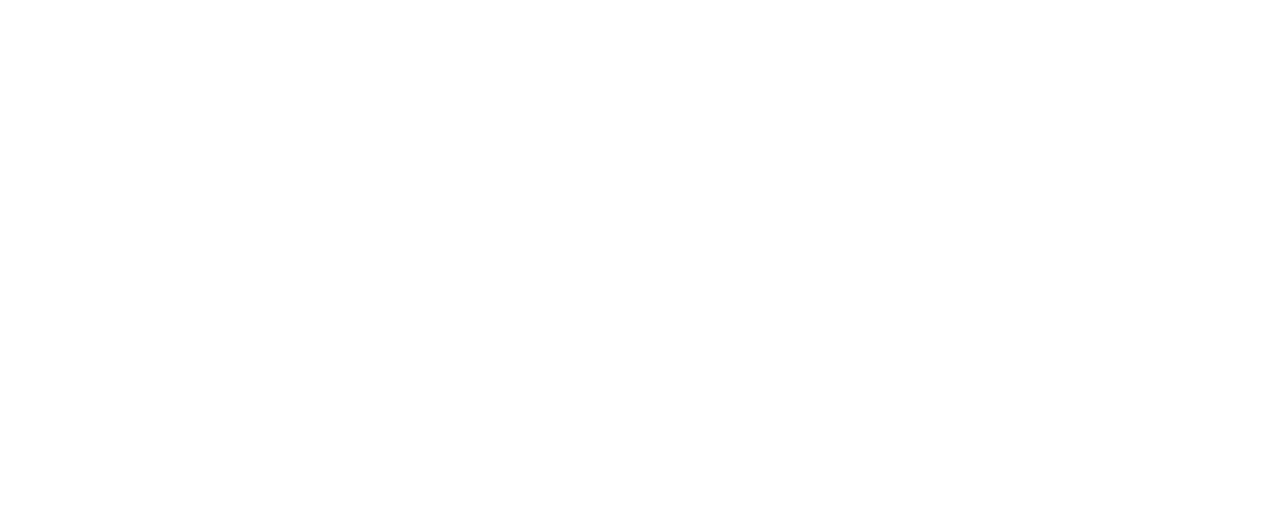
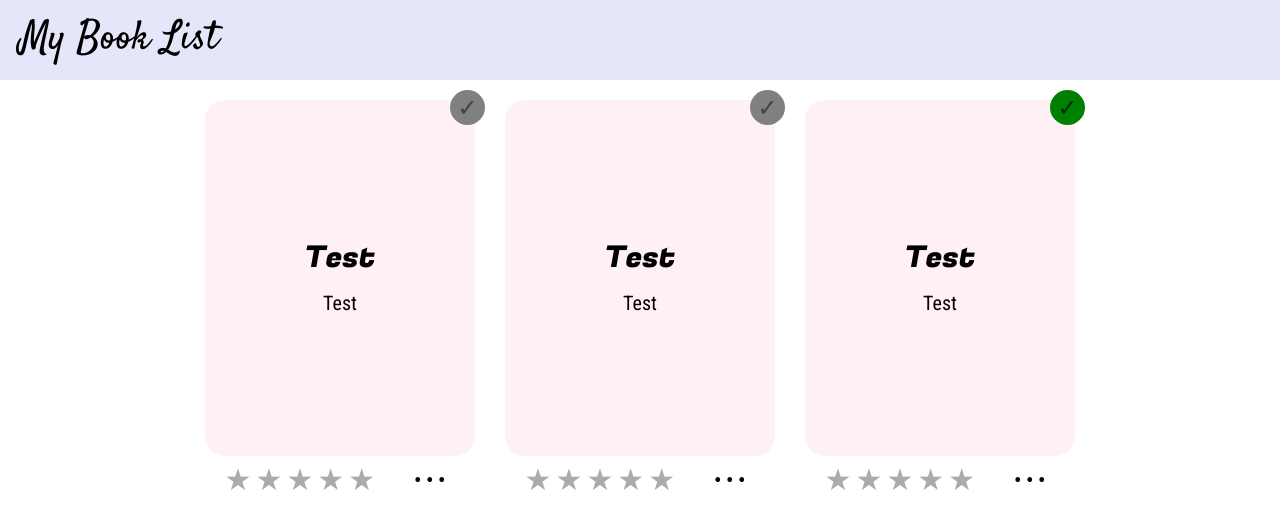
Before and after one commit to heykzhao/top_library, a plain HTML site: page index.html in a window 1280 px wide. Drawn offline with Linux system fonts and the light colour scheme.

Commit message:
Put together basic UI to display books within the library

```diff
--- a/app.js
+++ b/app.js
@@ -16,7 +16,6 @@ function Book(title, author, read, rating, comment) {
     this.comment = comment;
 };
 
-
 function addBooktoLibrary(book) {
     if ((myLibrary.some(e => (e.title == book.title) && (e.author == book.author)))) {
         alert('It looks like this book is already in your library!');
@@ -24,3 +23,7 @@ function addBooktoLibrary(book) {
         myLibrary.push(book);
     }
 };
+
+function displayLibrary() {
+
+}
--- a/index.html
+++ b/index.html
@@ -6,8 +6,67 @@
     <meta name="viewport" content="width=device-width, initial-scale=1.0">
     <title>Document</title>
     <link rel="stylesheet" href="style.css">
+    <link rel="stylesheet" href="https://fonts.googleapis.com/css?family=Fugaz+One">
+    <link rel="stylesheet" href="https://fonts.googleapis.com/css?family=Roboto+Condensed">
+    <link rel="stylesheet" href="https://fonts.googleapis.com/css?family=Satisfy">
 </head>
 <body>
+    <div class="header-bar noselect">
+        <h1>My Book List</h1>
+    </div>
+    <div class="library">
+        <div class="book-card">
+            <div class="book">
+                <div class="read-not-read noselect">✓</div>
+                <p class='book-title'>Test</p>
+                <p class='book-author'>Test</p>
+            </div>
+            <div class="bottom-of-card">
+                <div class="ratings noselect">
+                    <i class="rating-star inactive-star noselect">★</i>
+                    <i class="rating-star inactive-star noselect">★</i>
+                    <i class="rating-star inactive-star noselect">★</i>
+                    <i class="rating-star inactive-star noselect">★</i>
+                    <i class="rating-star inactive-star noselect">★</i>
+                </div>
+                <div class="extra-options noselect">• • •</div>
+            </div>
+        </div>
+        <div class="book-card">
+            <div class="book">
+                <div class="read-not-read noselect">✓</div>
+                <p class='book-title'>Test</p>
+                <p class='book-author'>Test</p>
+            </div>
+            <div class="bottom-of-card">
+                <div class="ratings noselect">
+                    <i class="rating-star inactive-star noselect">★</i>
+                    <i class="rating-star inactive-star noselect">★</i>
+                    <i class="rating-star inactive-star noselect">★</i>
+                    <i class="rating-star inactive-star noselect">★</i>
+                    <i class="rating-star inactive-star noselect">★</i>
+                </div>
+                <div class="extra-options noselect">• • •</div>
+            </div>
+        </div>
+        <div class="book-card">
+            <div class="book">
+                <div class="read-not-read noselect read">✓</div>
+                <p class='book-title'>Test</p>
+                <p class='book-author'>Test</p>
+            </div>
+            <div class="bottom-of-card">
+                <div class="ratings noselect">
+                    <i class="rating-star inactive-star noselect">★</i>
+                    <i class="rating-star inactive-star noselect">★</i>
+                    <i class="rating-star inactive-star noselect">★</i>
+                    <i class="rating-star inactive-star noselect">★</i>
+                    <i class="rating-star inactive-star noselect">★</i>
+                </div>
+                <div class="extra-options noselect">• • •</div>
+            </div>
+        </div>
+    </div>
     <script src="app.js"></script>
 </body>
 </html>
--- a/style.css
+++ b/style.css
@@ -0,0 +1,144 @@
+/** Reset CSS Start **/
+html, body, div, span, applet, object, iframe,
+h1, h2, h3, h4, h5, h6, p, blockquote, pre,
+a, abbr, acronym, address, big, cite, code,
+del, dfn, em, img, ins, kbd, q, s, samp,
+small, strike, strong, sub, sup, tt, var,
+b, u, i, center,
+dl, dt, dd, ol, ul, li,
+fieldset, form, label, legend,
+table, caption, tbody, tfoot, thead, tr, th, td,
+article, aside, canvas, details, embed,
+figure, figcaption, footer, header, hgroup,
+menu, nav, output, ruby, section, summary,
+time, mark, audio, video {
+	margin: 0;
+	padding: 0;
+	border: 0;
+	font-size: 100%;
+	font: inherit;
+	vertical-align: baseline;
+}
+/* HTML5 display-role reset for older browsers */
+article, aside, details, figcaption, figure,
+footer, header, hgroup, menu, nav, section {
+	display: block;
+}
+body {
+	line-height: 1;
+}
+ol, ul {
+	list-style: none;
+}
+blockquote, q {
+	quotes: none;
+}
+blockquote:before, blockquote:after,
+q:before, q:after {
+	content: '';
+	content: none;
+}
+table {
+	border-collapse: collapse;
+	border-spacing: 0;
+}
+/** Reset CSS End **/
+.noselect {
+    -webkit-touch-callout: none; /* iOS Safari */
+      -webkit-user-select: none; /* Safari */
+       -khtml-user-select: none; /* Konqueror HTML */
+         -moz-user-select: none; /* Old versions of Firefox */
+          -ms-user-select: none; /* Internet Explorer/Edge */
+              user-select: none; /* Non-prefixed version, currently
+                                    supported by Chrome, Edge, Opera and Firefox */
+}
+.header-bar {
+    background-color: lavender;
+    font-size: 40px;
+    padding: 20px;
+    font-family: Satisfy, Arial, Helvetica, sans-serif;
+}
+.library {
+    display: flex;
+    flex-direction: row;
+    flex-wrap: wrap;
+    justify-content: center;
+    align-items: center;
+}
+.book-card {
+    display: flex;
+    align-items: center;
+    justify-content: center;
+    flex-direction: column;
+    width: 300px;
+    height: 400px;
+    padding-top: 20px;
+}
+.book {
+    display: flex;
+    flex-direction: column;
+    position: relative;
+    background-color: lavenderblush;
+    border-radius: 20px;
+    height: 90%;
+    width: 90%;
+    justify-content: center;
+    align-items: center;
+}
+.book-title {
+    font-size: 30px;
+    font-family: "Fugaz One", Arial, Helvetica, sans-serif;
+    padding-bottom: 20px;
+}
+.book-author {
+    font-size: 20px;
+    font-family: "Roboto Condensed", Arial, Helvetica, sans-serif;
+}
+.bottom-of-card {
+    display: flex;
+    flex-direction: row;
+    align-items: center;
+    justify-content: space-around;
+    width: 90%;
+    height: 10%;
+    padding-top: 5px;
+}
+.ratings {
+
+}
+.rating-star {
+    cursor: pointer;
+    font-size: 30px;
+    color: #dabd18b2;
+}
+.active-star {
+    color: #dabd18b2;
+}
+.inactive-star {
+    color: #868686b2;
+}
+.extra-options {
+    cursor: pointer;
+    font-size: 20px;
+    padding-right: 10px;
+}
+.read-not-read {
+    cursor: pointer;
+    display: flex;
+    justify-content: center;
+    align-items: center;
+    position: absolute;
+    background: gray;
+    border-width: 1px;
+    color: rgb(66, 66, 66);
+    top: -10px;
+    right: -10px;
+    border-radius: 50%;
+    height: 35px;
+    width: 35px;
+    font-size: 1.5em;
+}
+.read {
+    background-color: green;
+    color: rgb(0, 49, 0);
+}
```
